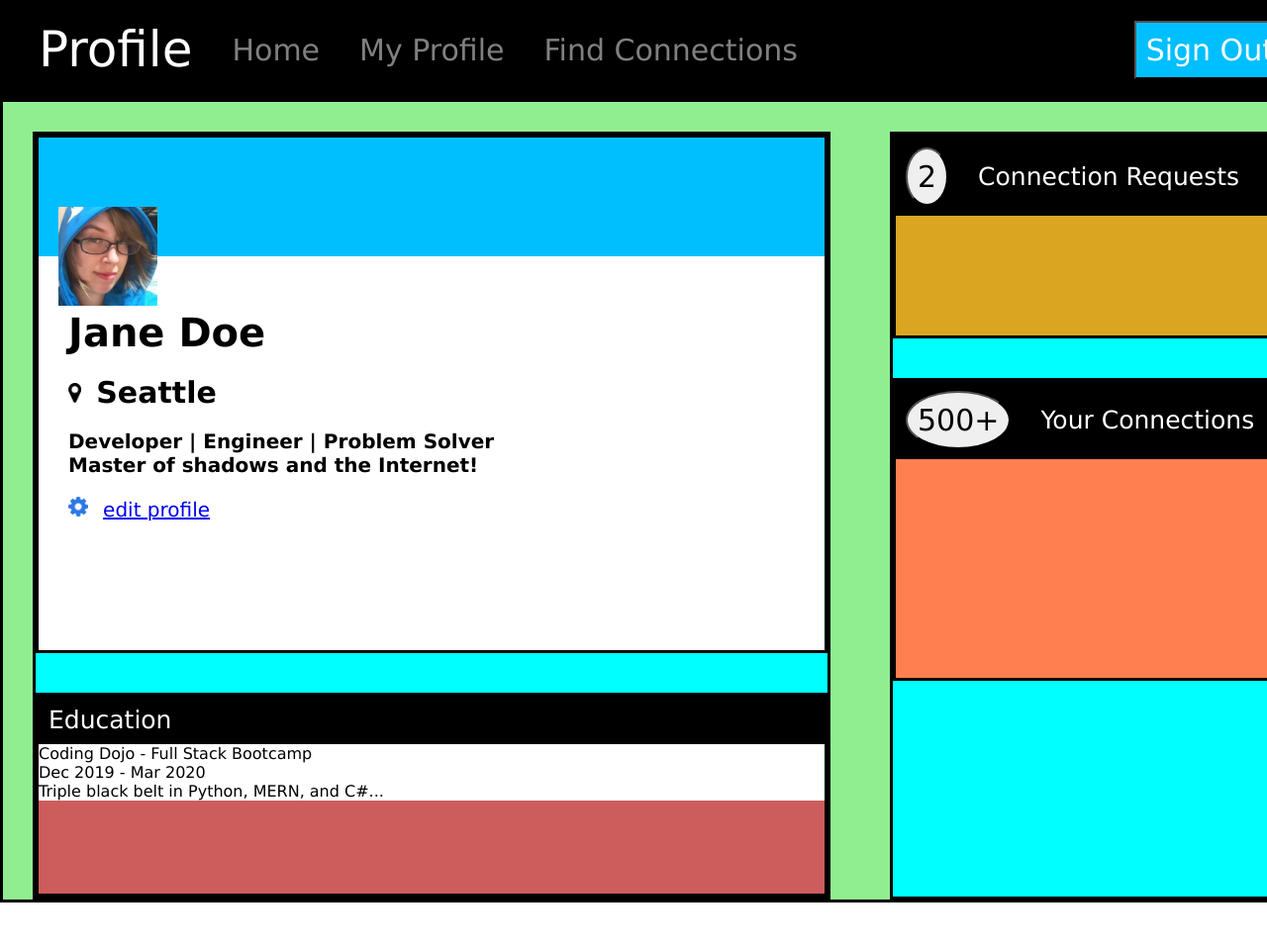
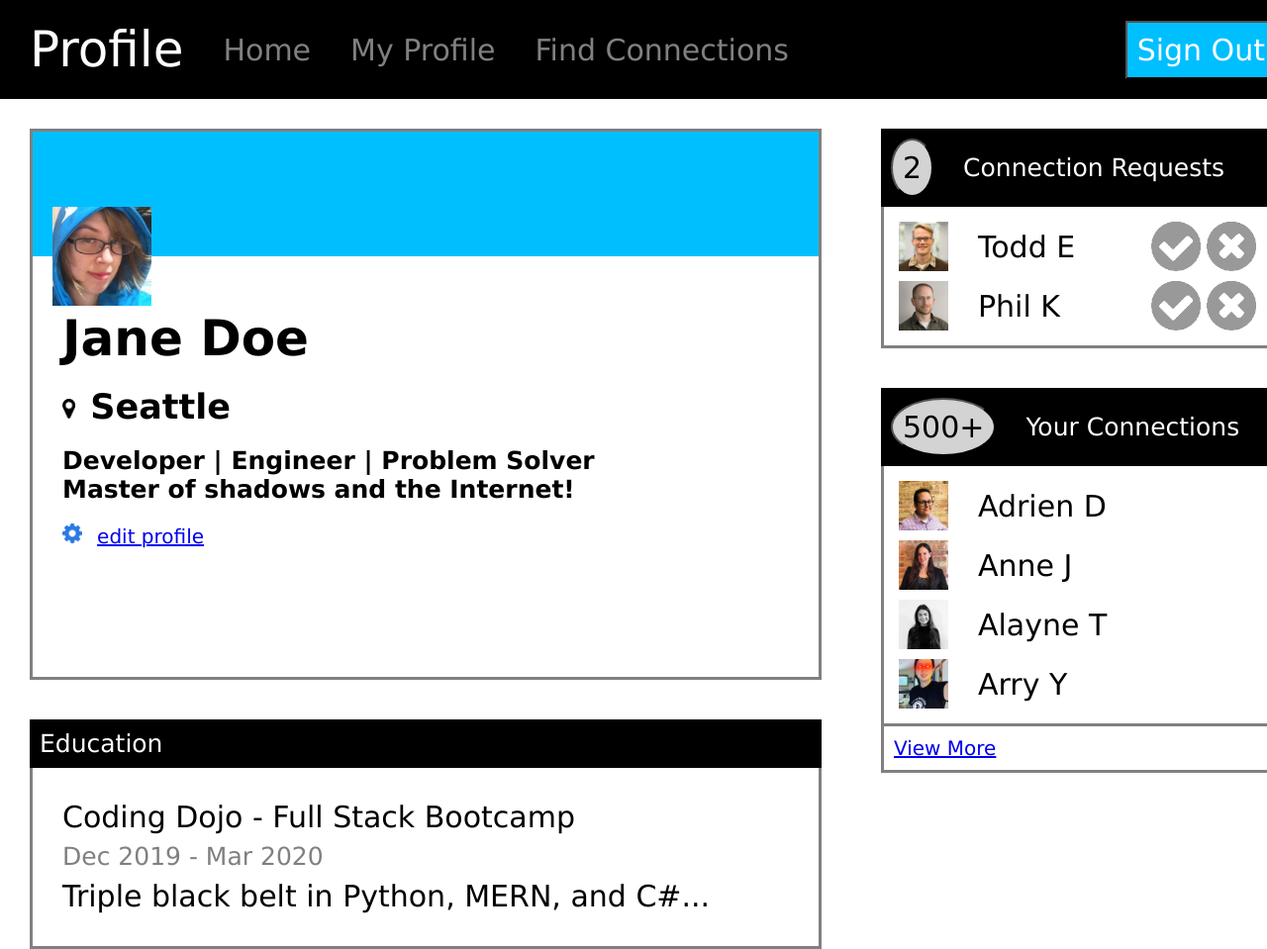
Before and after one commit to ChrisSav713/Profile_Page, a plain HTML site: page index.html in a window 1280 px wide. Shown: the top 959 px of the page at 99% size. Before the commit the page ends 912 px from the top, so only its background shows below. Drawn offline with Linux system fonts and the light colour scheme.

Commit message:
first draft complete

```diff
--- a/css/style.css
+++ b/css/style.css
@@ -5,8 +5,6 @@
 }
 
 .main {
-    background-color: grey;
-    /* border: 3px solid black; */
     min-height: 100%;
     min-width: 100%;
     height: 100vh;
@@ -16,7 +14,6 @@
 
 .navbar {
     background-color: black;
-    /* border: 3px solid black; */
     height: 100px;
     display: flex;
     flex-direction: row;
@@ -66,16 +63,12 @@
 }
 
 .container {
-    background-color: lightgreen;
-    border: 3px solid black;
     min-height: 800px;
     display: Flex;
     justify-content: center;
 }
 
 .leftcolumn {
-    background-color: aqua;
-    border: 3px solid black;
     min-width: 800px;
     margin: 30px 30px 0px 30px;
     display: flex;
@@ -83,8 +76,6 @@
 }
 
 .rightcolumn {
-    background-color: aqua;
-    border: 3px solid black;
     min-width: 400px;
     margin: 30px 30px 0px 30px;
     display: flex;
@@ -92,28 +83,23 @@
 }
 
 .usercard {
-    background-color: white;
-    border: 3px solid black;
-    /* min-height: 400px; */
+    border: 3px solid grey;
     margin-bottom: 40px;
 }
 
 .education {
-    background-color: indianred;
-    border: 3px solid black;
+    /* border: 3px solid grey; */
     min-height: 200px;
 }
 
 .requests {
-    background-color: goldenrod;
-    border: 3px solid black;
+    /* border: 3px solid grey; */
     min-height: 200px;
     margin-bottom: 40px;
 }
 
 .connection {
-    background-color: coral;
-    border: 3px solid black;
+    /* border: 3px solid grey; */
     min-height: 300px;
 }
 
@@ -133,6 +119,7 @@
     position: relative;
     top: 0px;
     left: 0px;
+    border: 3px solid deepskyblue;
 }
 
 .user-bottom {
@@ -146,7 +133,7 @@
 
 .user-paragraph {
     margin-top: 20px;
-    font-size: 20px;
+    font-size: 25px;
     font-weight: bold;
 }
 
@@ -181,12 +168,12 @@
 
 .usercard h1 {
     margin-top: 20px;
-    font-size: 40px;
+    font-size: 50px;
 }
 
 .usercard h2 {
     margin-top: 20px;
-    font-size: 30px;
+    font-size: 35px;
     display: inline-block;
 }
 
@@ -194,16 +181,7 @@
 /******************************************/
 
 
-/* Styling for Education Box              */
-
-
-/******************************************/
-
-
-/******************************************/
-
-
-/* Styling for Requests Box               */
+/* Styling for other boxes                */
 
 
 /******************************************/
@@ -219,21 +197,60 @@
 }
 
 .box-bottom {
+    padding: 10px;
+    border: 3px solid grey;
+    border-top: 0px;
     background-color: white;
+    font-size: 30px;
+}
+
+.user-row {
+    display: flex;
+    height: 50px;
+    justify-content: flex-start;
+    align-items: center;
+    font-size: 30px;
+    padding: 5px;
+}
+
+.user-row img {
+    height: 50px;
+    margin-right: 30px;
+}
+
+.accept-boxes {
+    display: flex;
+    justify-content: flex-end;
+    flex-grow: 1;
+}
+
+.accept-boxes img {
+    margin: 0;
+    margin-left: 3px;
+    margin-right: 3px;
+}
+
+#education-date {
+    font-size: 25px;
+    color: grey;
+}
+
+.education-bottom {
+    padding: 30px;
+    line-height: 40px;
 }
 
 .number-buttons {
     padding: 10px;
     font-size: 30px;
+    background-color: lightgrey;
     border-radius: 50%;
     margin-right: 30px;
 }
 
-
-/******************************************/
-
-
-/* Styling for Connections Box            */
-
-
-/******************************************/
+.connection-bottom {
+    font-size: 20px;
+    padding: 10px;
+    border: 3px solid grey;
+    border-top: 0px;
+}
--- a/index.html
+++ b/index.html
@@ -43,9 +43,11 @@
                     <div class="box-top">
                         <p>Education</p>
                     </div>
-                    <div class="box-bottom">
+                    <div class="box-bottom education-bottom">
                         <p>Coding Dojo - Full Stack Bootcamp</p>
-                        <p>Dec 2019 - Mar 2020</p>
+                        <div id="education-date">
+                            <p>Dec 2019 - Mar 2020</p>
+                        </div>
                         <p>Triple black belt in Python, MERN, and C#...</p>
                     </div>
                 </div>
@@ -57,7 +59,22 @@
                         <p>Connection Requests</p>
                     </div>
                     <div class="box-bottom">
-
+                        <div class="user-row">
+                            <img src="./assets/images/todd-s.jpg" alt="Profile Picture">
+                            <p>Todd E</p>
+                            <div class="accept-boxes">
+                                <img src="./assets/icons/accept-circle.png" alt="Accept Button">
+                                <img src="./assets/icons/close-circle.png" alt="Close Button">
+                            </div>
+                        </div>
+                        <div class="user-row">
+                            <img src="./assets/images/phil-s.jpg" alt="Profile Picture">
+                            <p>Phil K</p>
+                            <div class="accept-boxes">
+                                <img src="./assets/icons/accept-circle.png" alt="Accept Button">
+                                <img src="./assets/icons/close-circle.png" alt="Close Button">
+                            </div>
+                        </div>
                     </div>
                 </div>
                 <div class="connection">
@@ -66,10 +83,25 @@
                         <p>Your Connections</p>
                     </div>
                     <div class="box-bottom">
-
+                        <div class="user-row">
+                            <img src="./assets/images/adrien-s.jpg" alt="Profile Picture">
+                            <p>Adrien D</p>
+                        </div>
+                        <div class="user-row">
+                            <img src="./assets/images/anne-s.jpg" alt="Profile Picture">
+                            <p>Anne J</p>
+                        </div>
+                        <div class="user-row">
+                            <img src="./assets/images/alayne-s.jpg" alt="Profile Picture">
+                            <p>Alayne T</p>
+                        </div>
+                        <div class="user-row">
+                            <img src="./assets/images/arry-s.jpg" alt="Profile Picture">
+                            <p>Arry Y</p>
+                        </div>
                     </div>
                     <div class="connection-bottom">
-
+                        <a href="#">View More</a>
                     </div>
                 </div>
             </div>
```
